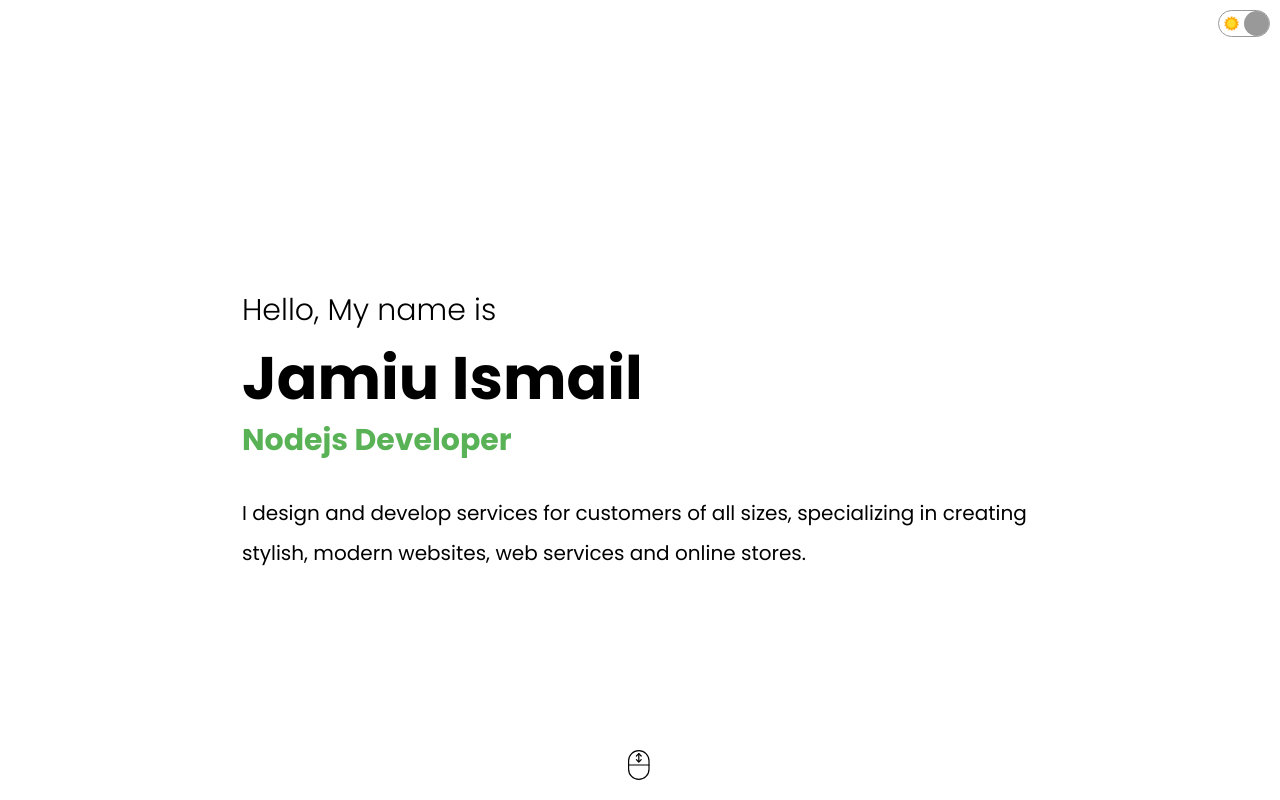
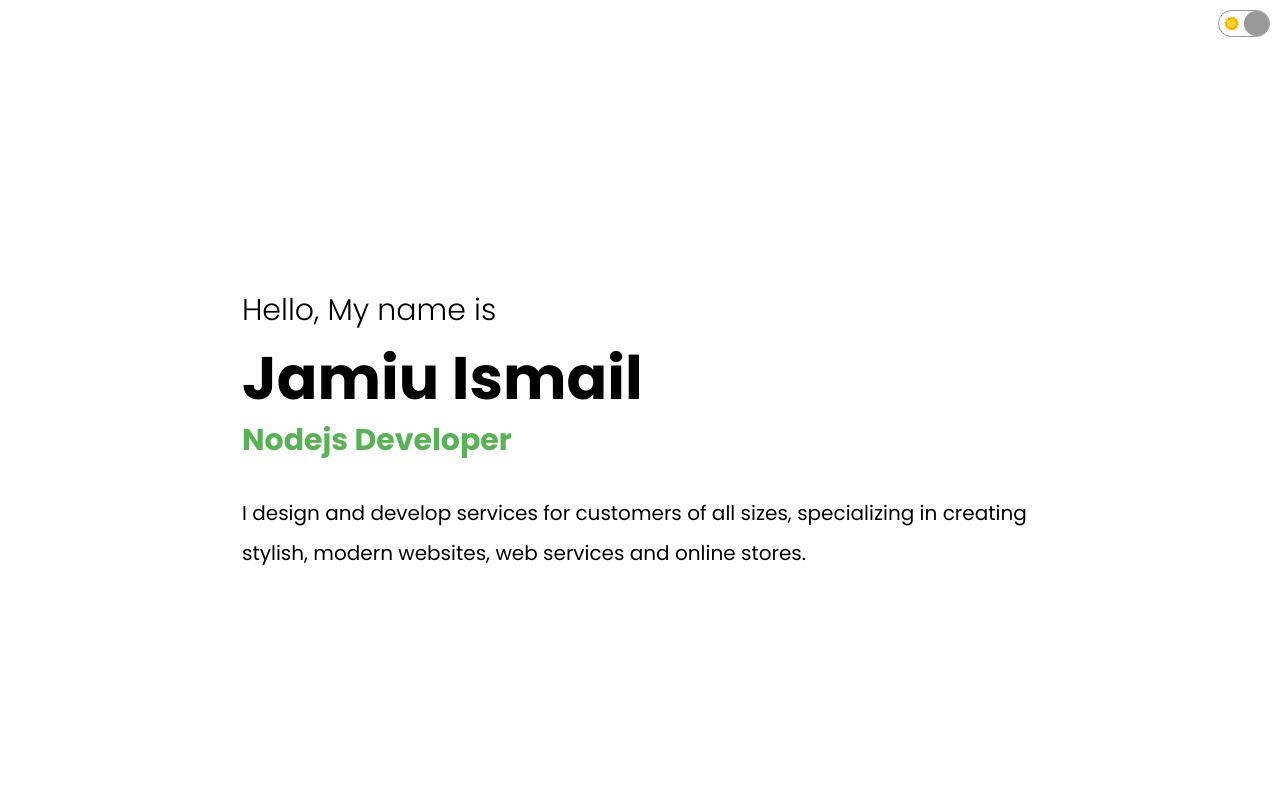
Before and after one commit to phantware/react-portfolio-1, a React (Create React App) app: page / in a window 1280 px wide. Shown: the top 800 px of the page. Built offline with nearby package versions, Linux system fonts and the light colour scheme.

Commit message:
update on porfolio toggle

```diff
--- a/src/components/intro/Intro.jsx
+++ b/src/components/intro/Intro.jsx
@@ -22,7 +22,7 @@ const Intro = () => {
             online stores.
           </p>
         </div>
-        <svg
+        {/* <svg
           width='75'
           height='75'
           viewBox='0 0 75 75'
@@ -77,7 +77,7 @@ const Intro = () => {
               />
             </g>
           </g>
-        </svg>
+        </svg> */}
       </div>
       {/* <div className='intro-right'>
         <div className='i-bg'></div>
--- a/src/components/toggle/Toggle.jsx
+++ b/src/components/toggle/Toggle.jsx
@@ -10,12 +10,11 @@ const Toggle = () => {
     theme.dispatch({ type: 'TOGGLE' })
   }
   return (
-    <div className='t'>
+    <div className='t' onClick={handleClick}>
       <img src={Sun} alt='sun icon' className='t-icon' />
       <img src={Moon} alt='moon icon' className='t-icon' />
       <div
         className='t-button'
-        onClick={handleClick}
         style={{ left: theme.state.darkMode ? 0 : 25 }}
       ></div>
     </div>
```
Also changed, not shown: 1 other file (tests, documents, lock files or other folders).
